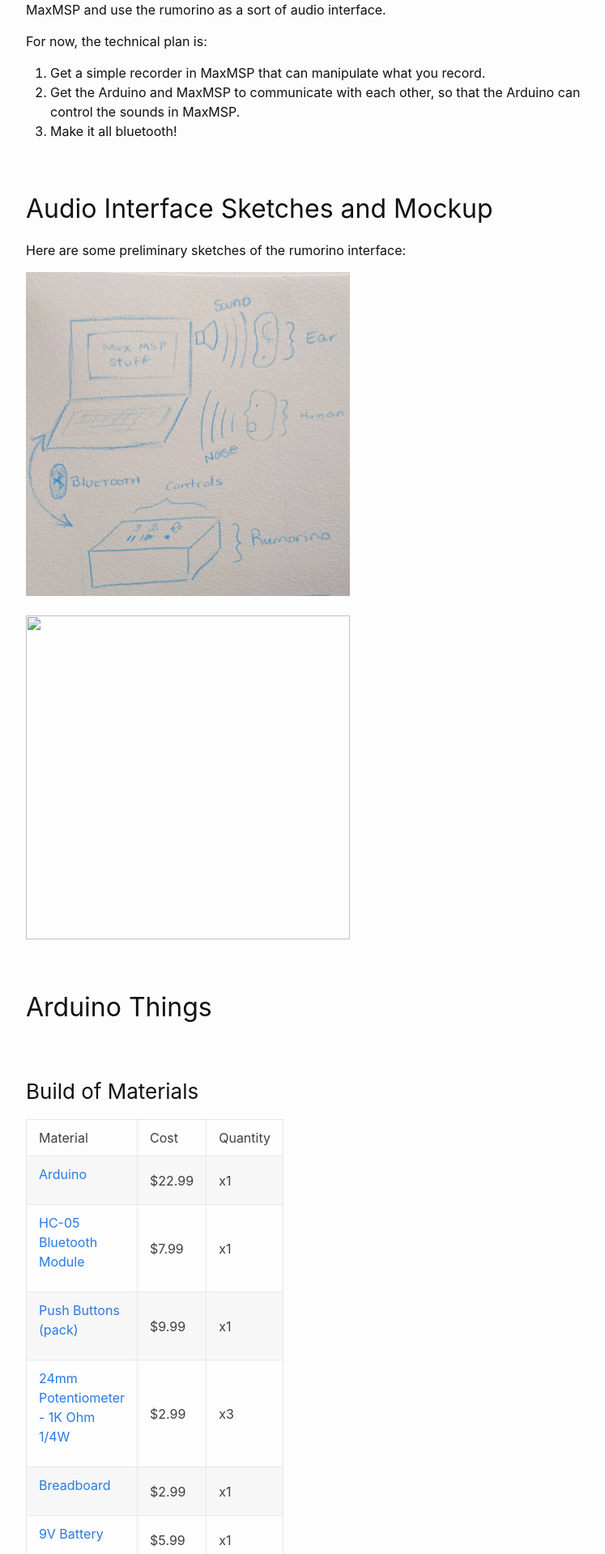
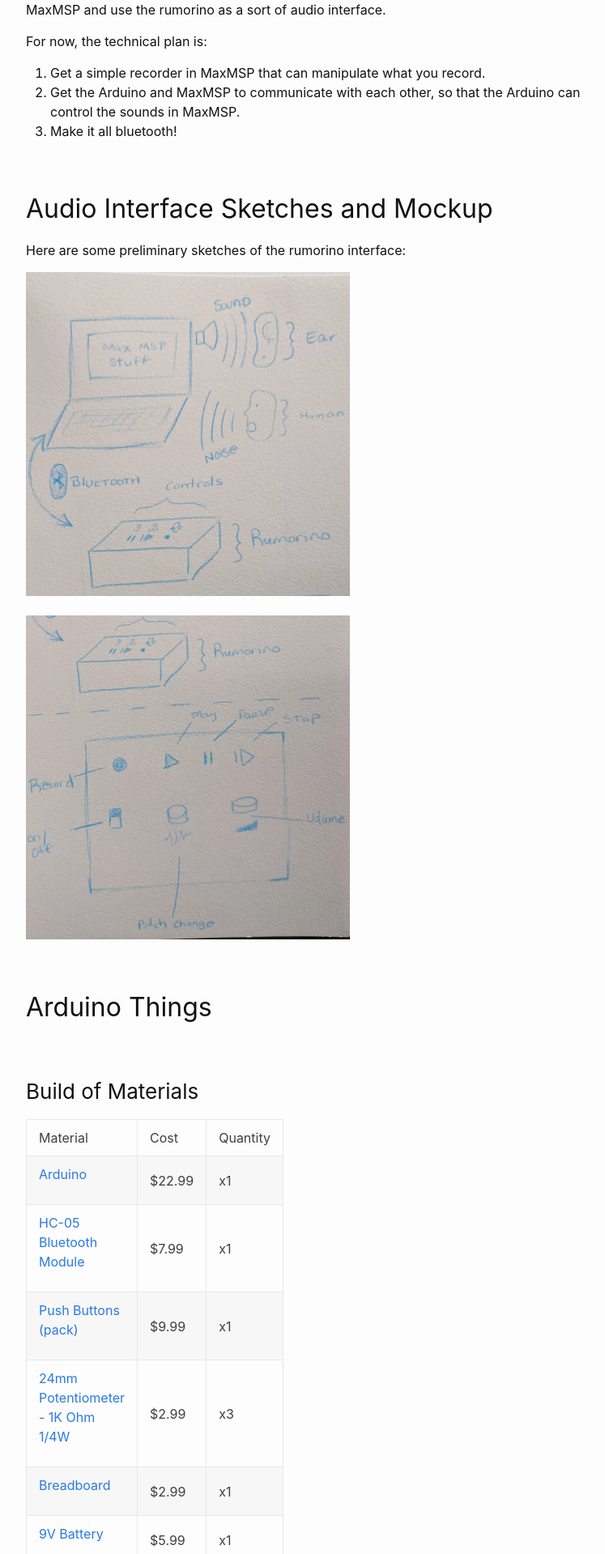
Before and after one commit to dtosca/rumorino, a Jekyll site: the page built from _posts/2022-5-11-post-04.html, in a window 1280 px wide. Shown: the part 386-2305 px from the top of the page at 81% size, without its empty margins (238-985 px from the left). Built offline with Jekyll 4.4.1, drawn with Linux system fonts in a browser that asks for light colours; comment, search, counter and statistics services are not loaded.

Commit message:
literally why

```diff
--- a/_posts/2022-5-11-post-04.html
+++ b/_posts/2022-5-11-post-04.html
@@ -23,11 +23,12 @@ comments: true
 
 <p>Here are some preliminary sketches of the rumorino interface:</p>
 
-<img src="https://github.com/dtosca/rumorino/blob/gh-pages/assets/final2/PXL_20220511_193342873.jpg"  width="400" height="400"/>
+
+<img src="https://raw.githubusercontent.com/dtosca/rumorino/gh-pages/assets/final2/PXL_20220511_193342873.jpg"  width="400" height="400"/>
 
 <br><br>
 
-<img src="https://dtosca.github.io/ixd/assets/final2/PXL_20220511_193342873~2.jpg"  width="400" height="400"/>
+<img src="https://raw.githubusercontent.com/dtosca/rumorino/gh-pages/assets/final2/PXL_20220511_193342873~2.jpg"  width="400" height="400"/>
 
 <h2>Arduino Things</h2>
 
@@ -92,7 +93,7 @@ comments: true
 
 <p>And success! It connected to my computer.</p>
 
-<img src="https://github.com/dtosca/rumorino/blob/gh-pages/assets/final2/connected.png"  width="487" height="189"/>
+<img src="https://raw.githubusercontent.com/dtosca/rumorino/gh-pages/assets/final2/connected.png"  width="487" height="189"/>
 
 <p>I used a test Arduino code that generated a random number when a button is pressed to test the bluetooth capabilities.</p>
 
@@ -102,9 +103,9 @@ comments: true
 
 <p>It kind of worked! But still very buggy.</p>
 
-<img src="https://github.com/dtosca/rumorino/blob/gh-pages/assets/final2/PXL_20220511_213247206.jpg"  width="400" height="400"/>
+<img src="https://raw.githubusercontent.com/dtosca/rumorino/gh-pages/assets/final2/PXL_20220511_213247206.jpg"  width="400" height="400"/>
 <br><br>
-<img src="https://github.com/dtosca/rumorino/blob/gh-pages/assets/final2/PXL_20220511_213359901.MP.jpg"  width="400" height="400"/>
+<img src="https://raw.githubusercontent.com/dtosca/rumorino/gh-pages/assets/final2/PXL_20220511_213359901.MP.jpg"  width="400" height="400"/>
 
 <p>Max Patch Code: <a href="https://github.com/dtosca/rumorino-code"></a>https://github.com/dtosca/rumorino-code</p>
 
@@ -113,4 +114,4 @@ comments: true
 
 <p>For the next steps, I'd like to back able to record using the Arduino and play the noise back through it as well. I'm not sure how to get the MaxMSP data back into the Arduino, so I'll look into that!</p>
 
-<img src="https://github.com/dtosca/rumorino/blob/gh-pages/assets/final2/PXL_20220511_225348902.jpg"  width="400" height="400"/>
+<img src="https://raw.githubusercontent.com/dtosca/rumorino/gh-pages/assets/final2/PXL_20220511_225348902.jpg"  width="400" height="400"/>
```
